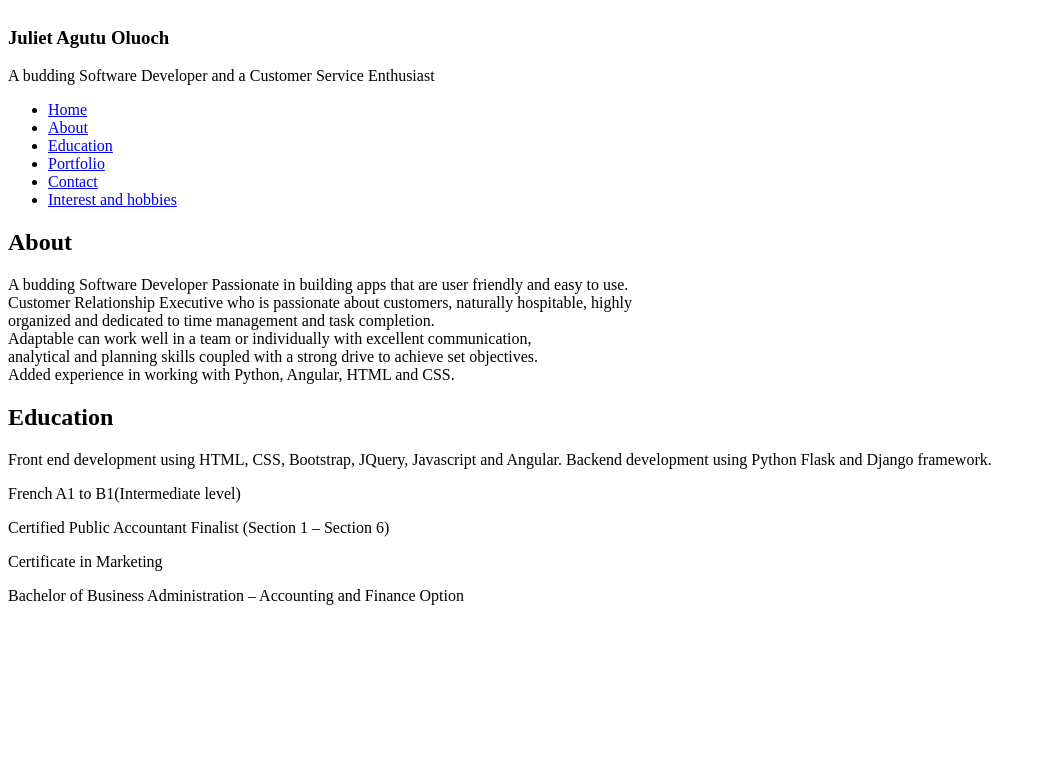
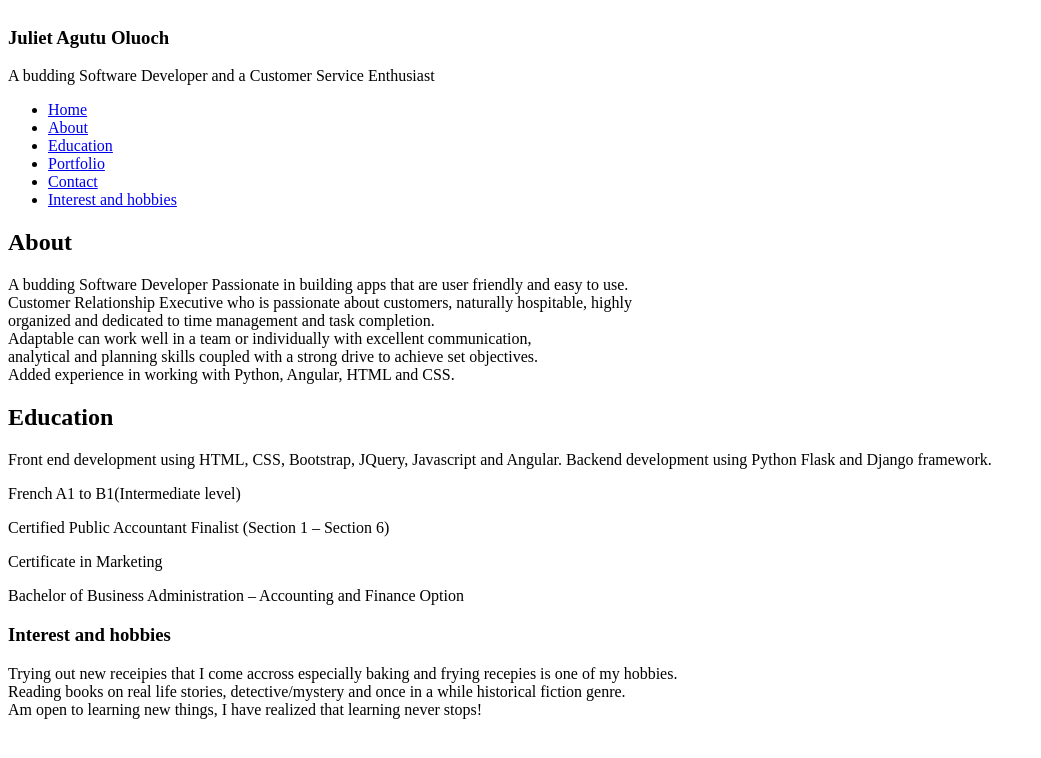
Before and after one commit to Juliet-Ol/portfolio-Juliet, a plain HTML site: page index.html in a window 1280 px wide. Shown: the whole page, without its empty margins (0-1041 px from the left). Drawn offline with Linux system fonts and the light colour scheme.

Commit message:
add interest section

```diff
--- a/index.html
+++ b/index.html
@@ -68,3 +68,14 @@ French A1 to B1(Intermediate level)
 <p>
     Bachelor of Business Administration – Accounting and Finance Option
 </p>
+
+</div>
+
+
+
+<div id="interest">
+    <h3>Interest and hobbies</h3>
+        <p>Trying out new receipies that I come accross especially baking and frying recepies is one of my hobbies. <br>
+            Reading books on real life stories, detective/mystery and once in a while historical fiction genre. <br>
+            Am open to learning new things, I have realized that learning never stops!       </p>
+</div>
```
